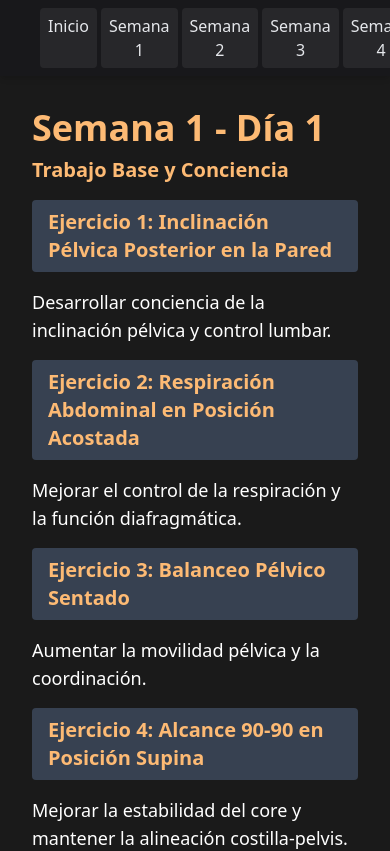
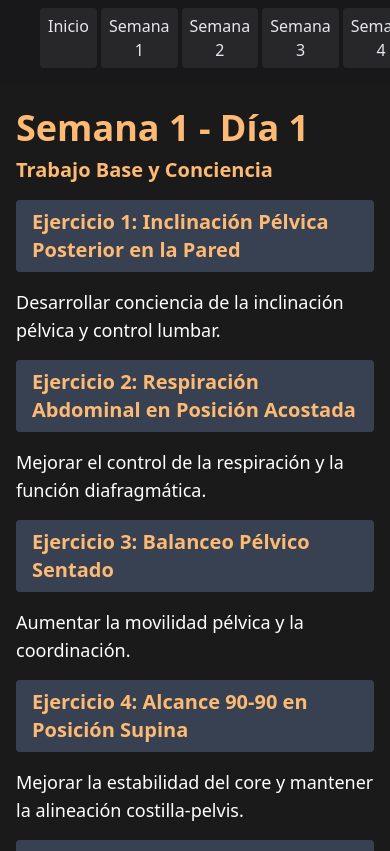
Before and after one commit to computermancer/LBHP, a Next.js app: page /espanol/semana1/dia1 in a window 390 px wide. Shown: the top 851 px of the page. Built offline with nearby package versions, Linux system fonts and the light colour scheme.

Commit message:
fix: adjust content padding for better mobile responsiveness

```diff
--- a/pages/espanol/inicio.js
+++ b/pages/espanol/inicio.js
@@ -5,7 +5,7 @@ export default function Inicio() {
   return (
     <>
       <NavEspanol />
-      <main className="px-8 text-gray-200 min-h-screen font-sans">
+      <main className="px-4 sm:px-8 text-gray-200 min-h-screen font-sans">
         <div className="max-w-[500px] mx-auto py-8">
           <h1 className="text-orange-300 text-4xl font-bold mb-2">Programa de Espalda Baja y Caderas</h1>
           <h2 className="text-orange-300 text-xl font-semibold mb-4">Una Guía Suave de Reinicio</h2>
--- a/pages/espanol/semana1/dia1.js
+++ b/pages/espanol/semana1/dia1.js
@@ -5,7 +5,7 @@ export default function Day1() {
   return (
     <>
       <NavEspanol />
-      <main className="px-8 text-gray-200 min-h-screen font-sans">
+      <main className="px-4 sm:px-8 text-gray-200 min-h-screen font-sans">
         <div className="max-w-[500px] mx-auto py-8">
           <h1 className="text-orange-300 text-4xl font-bold mb-2">Semana 1 - Día 1</h1>
           <h2 className="text-orange-300 text-xl font-semibold mb-4">Trabajo Base y Conciencia</h2>
```
